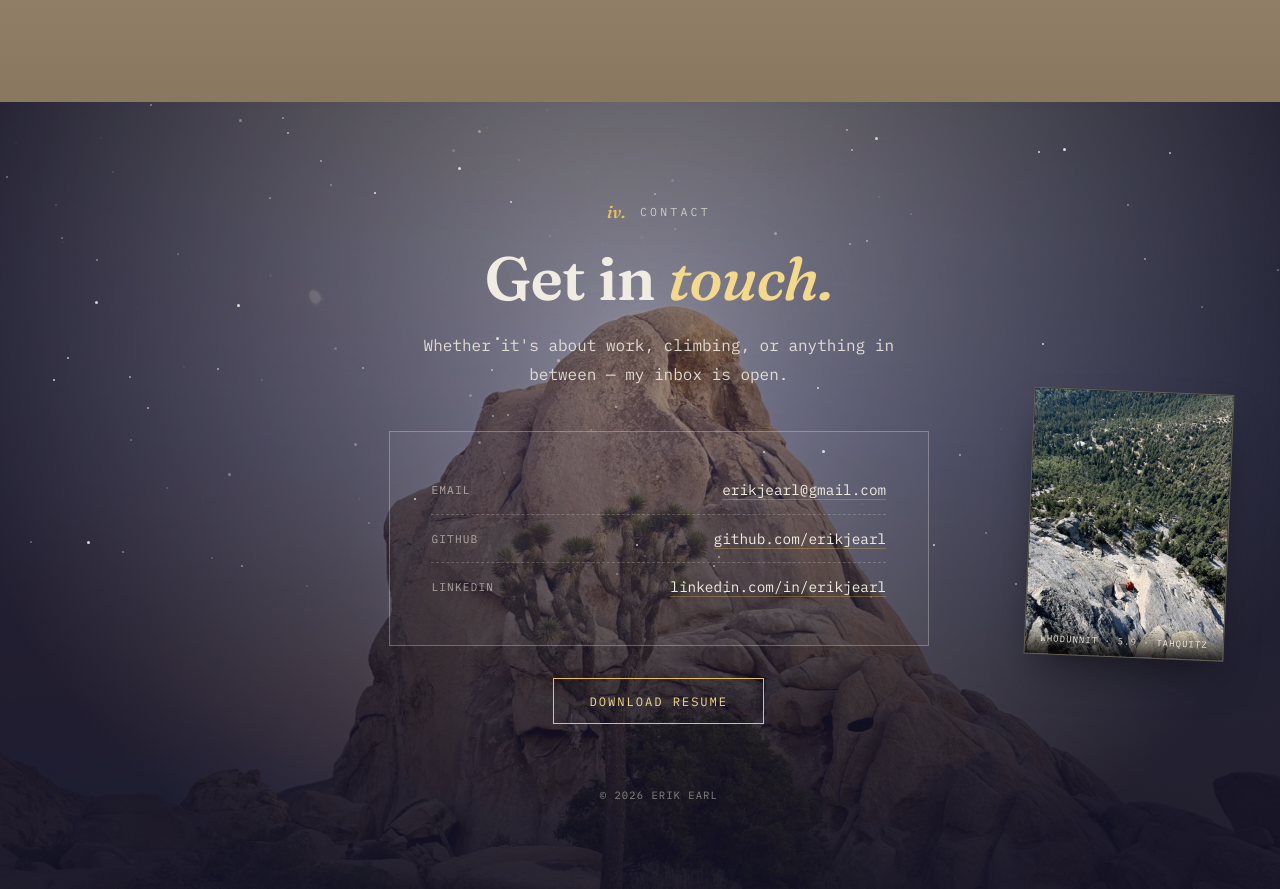
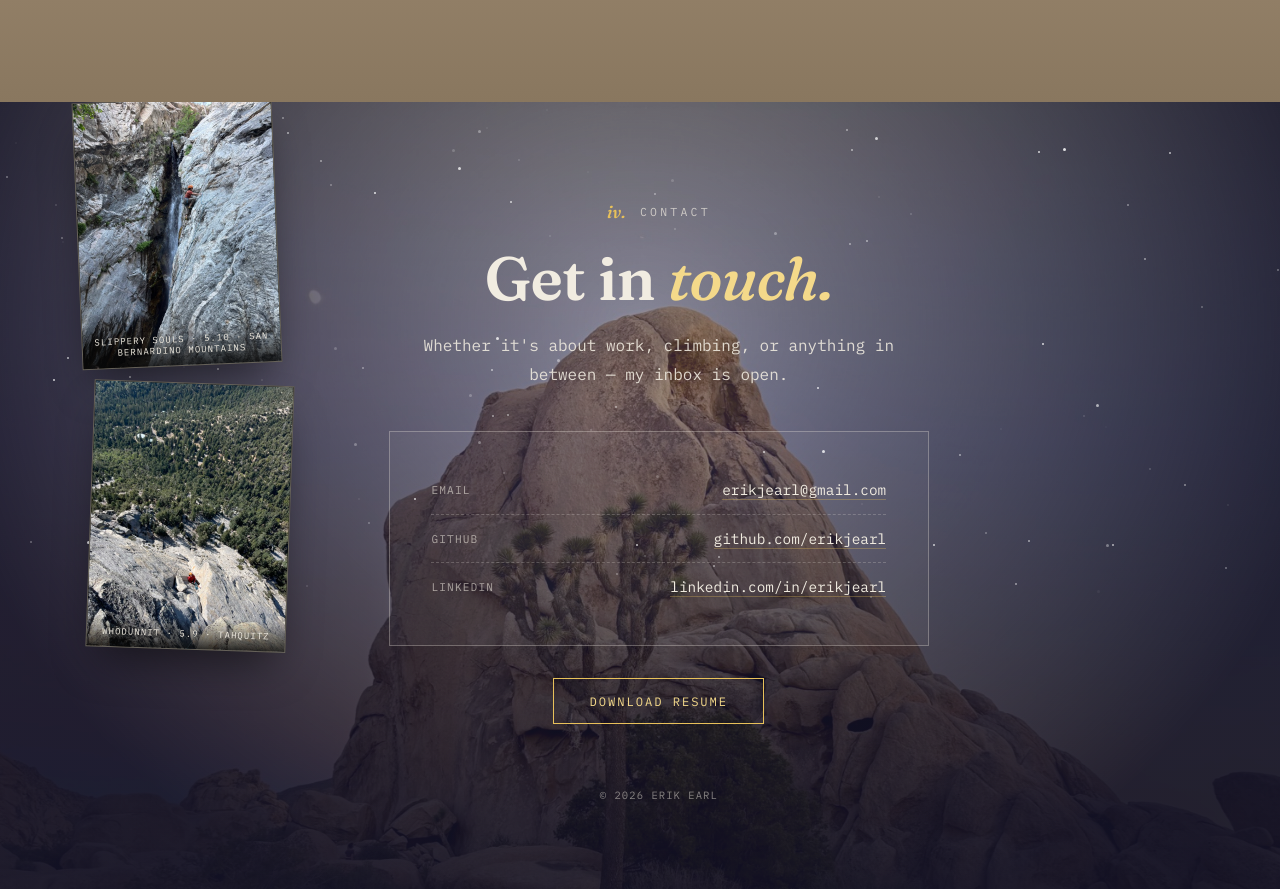
Before and after one commit to erikjearl/erikjearl.com, a React (Vite) app: page / in a window 1280 px wide. Shown: the part 3728-4617 px from the top of the page. Built offline with nearby package versions, Linux system fonts and the light colour scheme.

Commit message:
feat: editable print knobs (pos/zoom/focus); diagonal corners — slippery TR, whodunnit BL

```diff
--- a/src/components/FloatPhoto.tsx
+++ b/src/components/FloatPhoto.tsx
@@ -14,10 +14,17 @@ export function FloatPhoto({ print }: { print: Print }) {
     ['--ar' as string]: print.ar,
   };
 
+  const imgStyle: CSSProperties = {
+    ...(print.focus ? { objectPosition: print.focus } : {}),
+    ...(print.zoom && print.zoom !== 1
+      ? { transform: `scale(${print.zoom})`, transformOrigin: print.focus ?? 'center' }
+      : {}),
+  };
+
   return (
     <div className="float-photo" ref={ref} style={style}>
       <figure>
-        <img src={print.src} alt={print.alt} loading="lazy" />
+        <img src={print.src} alt={print.alt} loading="lazy" style={imgStyle} />
         {print.caption && <figcaption className="photo-cap">{print.caption}</figcaption>}
       </figure>
     </div>
--- a/src/content/prints.ts
+++ b/src/content/prints.ts
@@ -1,18 +1,67 @@
 import type { CSSProperties } from 'react';
 
 export interface Print {
-  src: string; alt: string; caption: string;
-  pos: CSSProperties; tilt: string; speed: number; ar: string; width?: string;
+  src: string;
+  alt: string;
+  caption: string;
+  pos: CSSProperties;
+  tilt: string;
+  speed: number;
+  ar: string;
+  width?: string;
+  /** Magnify the photo inside its frame (1 = no zoom, 1.3 = 30% closer). */
+  zoom?: number;
+  /** Which part of the photo stays in frame — CSS object-position,
+   *  e.g. 'center 30%' (favor the top) or '70% 50%' (favor the right). */
+  focus?: string;
 }
 
-// The two prints overlap into a single "pile" anchored bottom-right;
-// DOM order controls stacking (second print sits on top).
+/* ── Contact-section prints ─────────────────────────────────────────────
+ * One entry per pinned photo. The knobs:
+ *   pos    where it sits: any of { top, bottom, left, right } with CSS
+ *          units ('7rem', '6vw', '12%'...). Add zIndex here if they overlap.
+ *   width  print width; height follows the aspect ratio `ar`.
+ *   tilt   rotation ('2deg' leans right, '-2deg' leans left).
+ *   speed  parallax drift while scrolling; keep around -0.03 .. -0.05.
+ *   zoom   optional close-up of the photo inside the frame (try 1.2-1.6).
+ *   focus  optional object-position to pick WHAT the zoom centers on.
+ * Notes:
+ *   - below 1560px wide, prints slim to 200px (see contact.css);
+ *     below 1080px they hide entirely.
+ *   - the contact card spans roughly the middle 540px of the section, from
+ *     ~45% down to ~90% of its height — keep bottom prints out of that band.
+ * ──────────────────────────────────────────────────────────────────── */
 export const contactPrints: Print[] = [
-  { src: '/assets/slippery-souls.jpg', alt: 'Climbing Slippery Souls beside a waterfall, San Bernardino Mountains', caption: 'Slippery Souls · 5.10 · San Bernardino Mountains', pos: { right: '15vw', bottom: '11rem' }, tilt: '-3.2deg', speed: -0.03, ar: '3/4', width: '210px' },
-  { src: '/assets/whodunnit.jpg', alt: 'Looking down the slab on Whodunnit, Tahquitz', caption: 'Whodunnit · 5.9 · Tahquitz', pos: { right: '4vw', bottom: '4.5rem', zIndex: 4 }, tilt: '2.4deg', speed: -0.045, ar: '3/4', width: '250px' },
+  {
+    src: '/assets/slippery-souls.jpg',
+    alt: 'Climbing Slippery Souls beside a waterfall, San Bernardino Mountains',
+    caption: 'Slippery Souls · 5.10 · San Bernardino Mountains',
+    pos: { left: '6vw', top: '7rem' },
+    width: '210px',
+    tilt: '-2.4deg',
+    speed: -0.03,
+    ar: '3/4',
+  },
+  {
+    src: '/assets/whodunnit.jpg',
+    alt: 'Looking down the slab on Whodunnit, Tahquitz',
+    caption: 'Whodunnit · 5.9 · Tahquitz',
+    pos: { left: '7vw', bottom: '5rem' },
+    width: '250px',
+    tilt: '2deg',
+    speed: -0.045,
+    ar: '3/4',
+  },
 ];
 
+/* The framed portrait on the About panel — same knobs. */
 export const aboutPrint: Print = {
-  src: '/assets/erik.jpg', alt: 'Erik', caption: '',
-  pos: { right: '10vw', top: '50%', marginTop: '-215px' }, tilt: '-2.2deg', speed: -0.035, ar: '1/1',
+  src: '/assets/erik.jpg',
+  alt: 'Erik',
+  caption: '',
+  pos: { right: '10vw', top: '50%', marginTop: '-215px' },
+  width: undefined,
+  tilt: '-2.2deg',
+  speed: -0.035,
+  ar: '1/1',
 };
--- a/src/styles/contact.css
+++ b/src/styles/contact.css
@@ -101,9 +101,8 @@ footer{
   .contact-card { padding: 1.6rem 1.4rem; }
 }
 
-/* The two prints only fit side-by-side on wide screens; below 1560px the
-   back print steps out and the front print slims down to clear the card. */
+/* Diagonal corner prints clear the contact card at all widths once they
+   slim down a little on mid-size screens. */
 @media (max-width: 1560px) {
-  #contact .float-photo:nth-last-of-type(2) { display: none; }
   #contact .float-photo { width: 200px !important; }
 }
```
